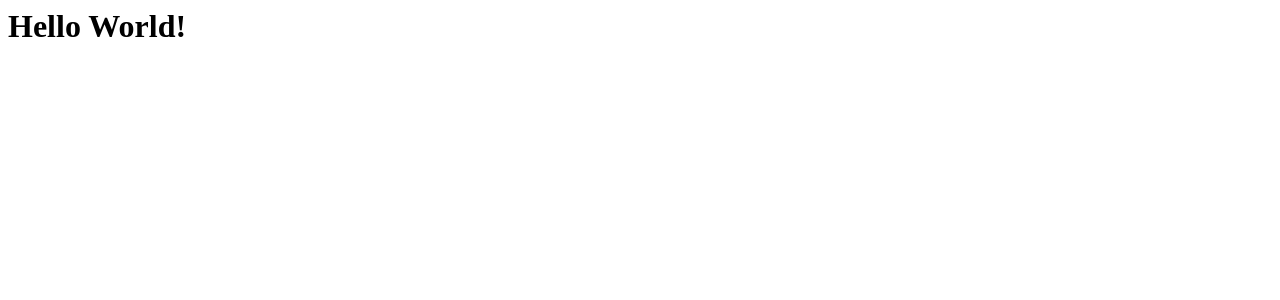
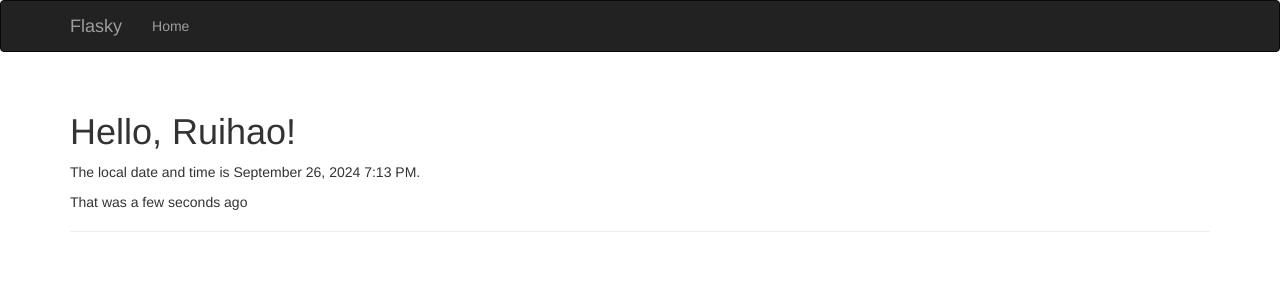
Before and after one commit to li-ruihao/ECE444_F2024_PRA, a Flask app: page / in a window 1280 px wide. Shown: the top 300 px of the page. Run offline with Flask 3, Linux system fonts and the light colour scheme; some libraries are stand-ins or nearby versions.

Commit message:
Finished activity 1.3

```diff
--- a/PRA2/hello.py
+++ b/PRA2/hello.py
@@ -1,5 +1,7 @@
 from flask import Flask, render_template
-from flask_bootstrap import Bootstrap, Moment
+from flask_bootstrap import Bootstrap
+from flask_moment import Moment
+import datetime
 
 app = Flask(__name__)
 bootstrap = Bootstrap(app)
@@ -8,7 +10,7 @@ moment = Moment(app)
 
 @app.route('/')
 def index():
-    return render_template('index.html')
+    return render_template('index.html', current_time=datetime.datetime.now(datetime.timezone.utc), refresh=True)
 
 
 @app.route('/user/<name>')
@@ -26,8 +28,5 @@ def internal_server_error(e):
     return render_template('500.html'), 500
 
 
-import sys
-
 if __name__ == '__main__':
-    print(sys.executable)
     app.run()
--- a/PRA2/templates/index.html
+++ b/PRA2/templates/index.html
@@ -1 +1,9 @@
-<h1>Hello World!</h1>
+{% extends "base.html" %}
+{% block title %}Flasky{% endblock %}
+{% block page_content %}
+<div class="page-header">
+    <h1>Hello, Ruihao!</h1>
+    <p>The local date and time is {{ moment(current_time).format('LLL') }}.</p>
+    <p>That was {{ moment(current_time).fromNow(refresh=True) }}</p>
+</div>
+{% endblock %}
--- a/PRA2/templates/user.html
+++ b/PRA2/templates/user.html
@@ -3,5 +3,7 @@
 {% block page_content %}
 <div class="page-header">
     <h1>Hello, {{ name }}!</h1>
+    <p>The local date and time is {{ moment(current_time).format('LLL') }}.</p>
+    <p>That was {{ moment(current_time).fromNow(refresh=True) }}</p>
 </div>
 {% endblock %}
```
